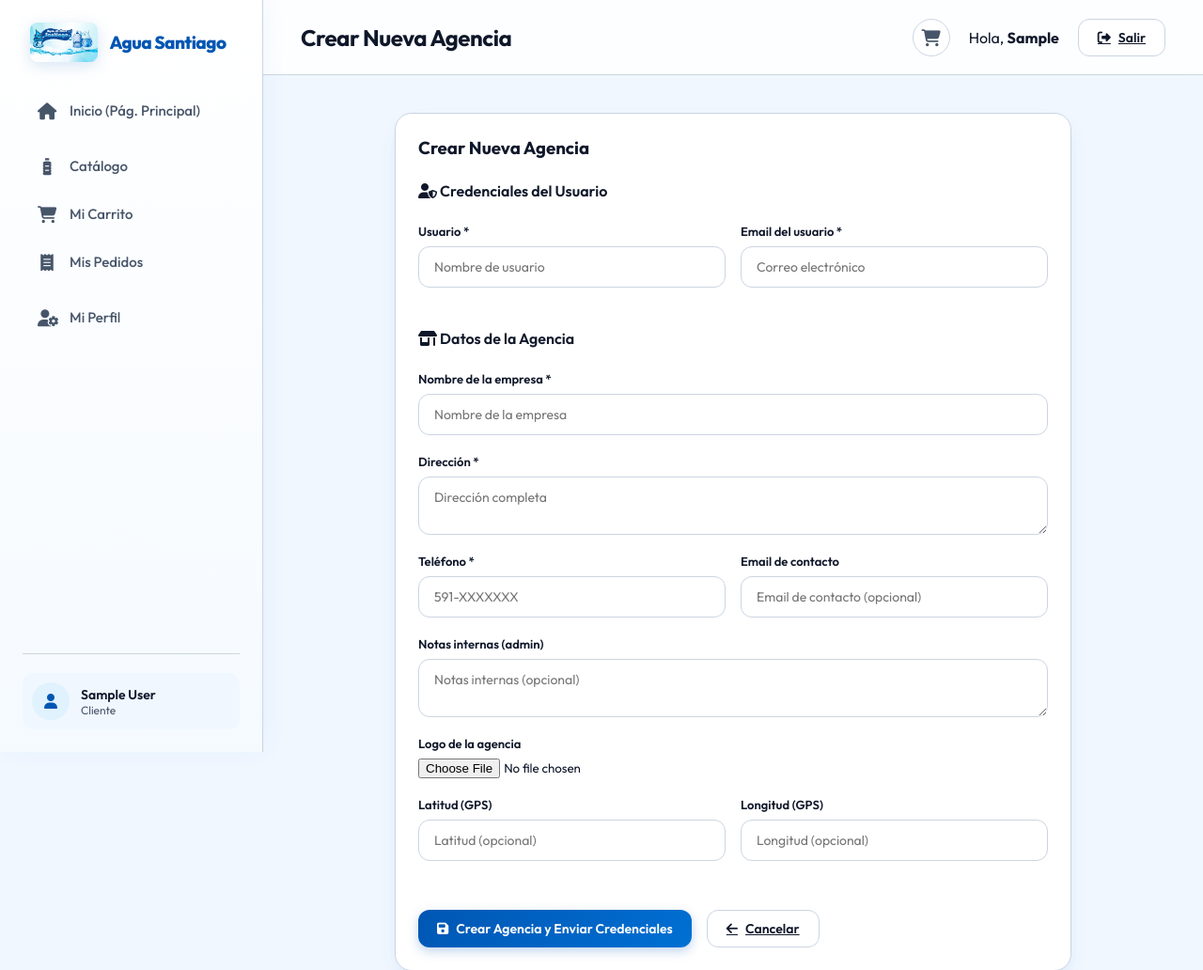
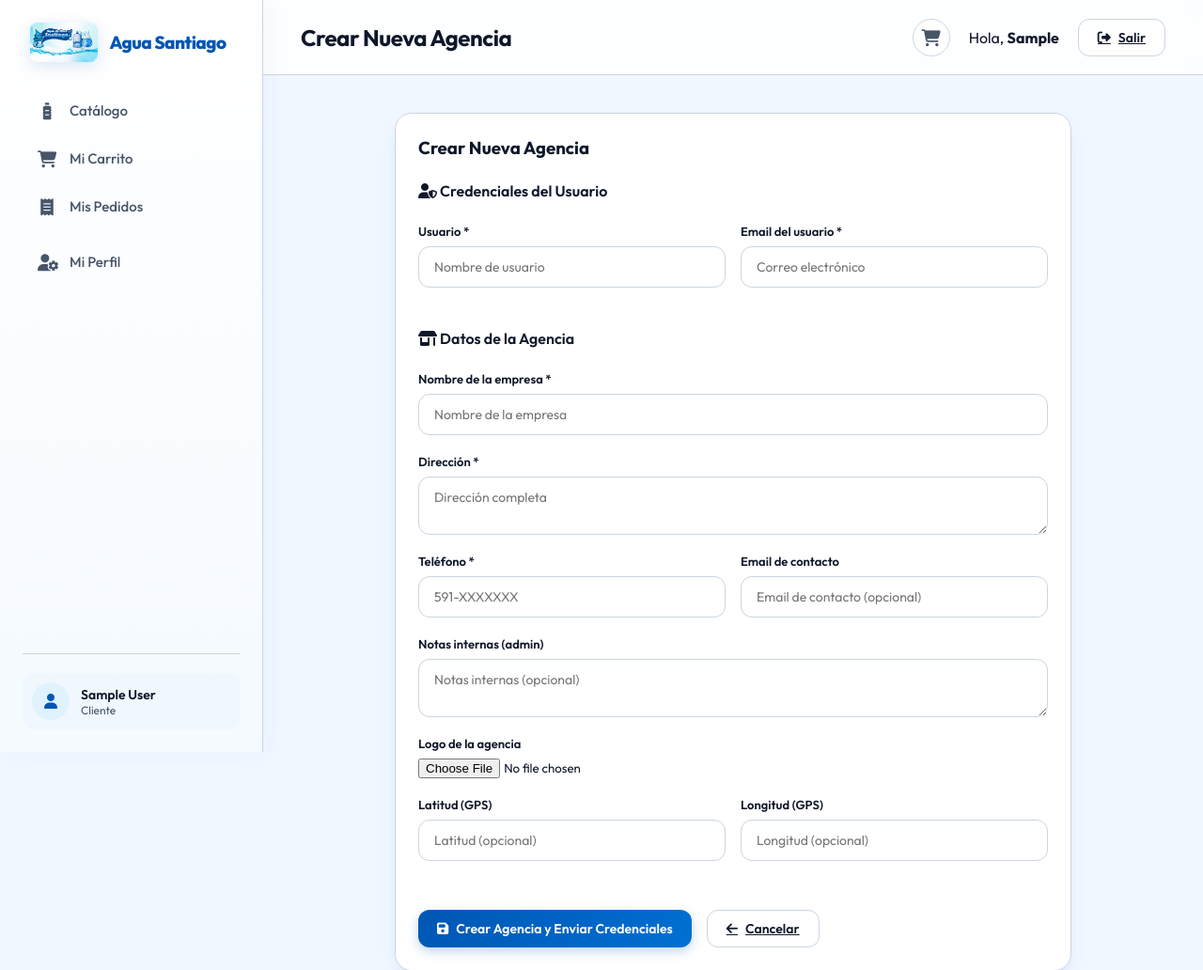
Before and after one commit to yeisonvargas14/AGUA2, a Django app: page /administrador/agencias/nueva/ in a window 1280 px wide. Shown: the top 1032 px of the page at 94% size. Run offline with Django 5.2, Linux system fonts and the light colour scheme; the visitor is signed in with stand-in values (Sample User, id 1); data comes from the database, SQL or seed files in the repository; data that the repository does not hold is empty; some libraries are stand-ins or nearby versions.

Commit message:
Remove Inicio (Pág. Principal) link from authenticated sidebar menu

```diff
--- a/frontend/templates/base.html
+++ b/frontend/templates/base.html
@@ -57,13 +57,6 @@
             </div>
 
             <nav class="sidebar-menu">
-                <!-- Global Home Link -->
-                <a href="{% url 'landing' %}" class="menu-item {% if request.resolver_match.url_name == 'landing' %}active{% endif %}">
-                    <i class="fa-solid fa-house"></i>
-                    <span>Inicio (Pág. Principal)</span>
-                </a>
-                <div class="menu-divider"></div>
-
                 <!-- ADMIN Menu -->
                 {% if user.role == 'admin' %}
                     <a href="{% url 'admin_dashboard' %}" class="menu-item {% if request.resolver_match.url_name == 'admin_dashboard' %}active{% endif %}">
```
